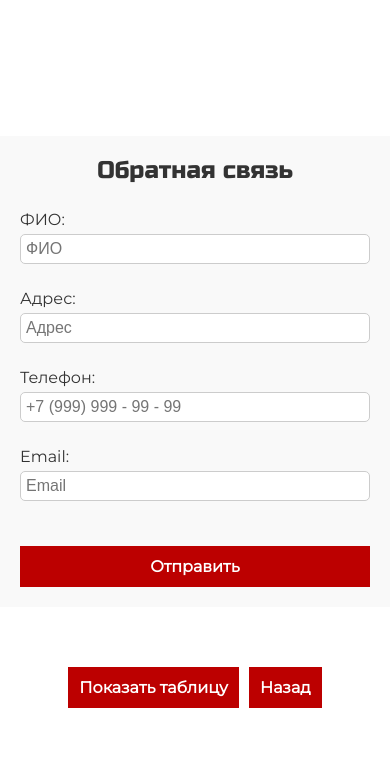
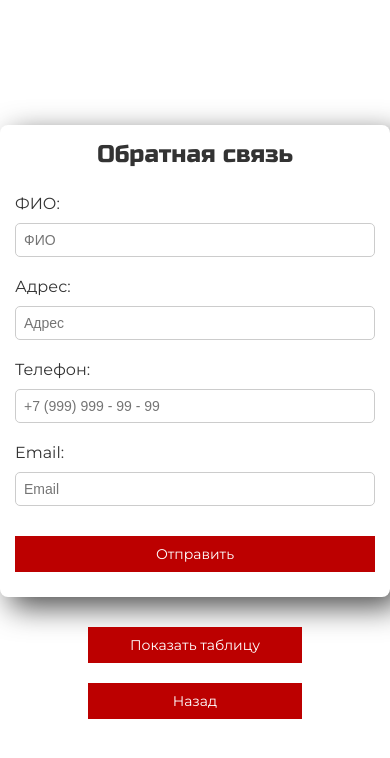
Before and after one commit to Artem-Danilov/Project_test_Danilov_Artem, a PHP site: page /feedback.php in a window 390 px wide. Shown: the top 758 px of the page. Run offline with PHP 8.4, Linux system fonts and the light colour scheme; data that the repository does not hold is empty; some libraries are stand-ins or nearby versions.

Commit message:
Update styles_feedback.css

```diff
--- a/css/styles_feedback.css
+++ b/css/styles_feedback.css
@@ -8,61 +8,33 @@
 
 body, html {
 	height: 100%;
-	margin: 0;
 	width: 100%;
+	background-color: #fff;
 	display: flex;
 	justify-content: center;
 	align-items: center;
-	background-color: #fff;
+	margin: 0;
 }
 
 .wrapper {
-	display: flex;
-	flex-direction: column;
-	align-items: center;
 	width: 100%;
+	max-width: 500px;
+	padding: 20px;
+	margin: auto;
 }
 
 .container {
-	width: 100%;
-	max-width: 500px;
-	background-color: #f9f9f9;
-	padding: 30px;
-	border-radius: 10px;
-	box-shadow: 10px 10px 40px rgba(0, 0, 1, 0.7);
+	background-color: #ffffff;
+	padding: 20px;
+	border-radius: 8px;
+	box-shadow: 0 0 10px rgba(0, 0, 0, 0.1);
 	margin-bottom: 20px;
-}
-
-.back_button {
-	position: absolute;
-	padding: 8px;
-	margin-top: 10px;
-	background-color: #bc0000;
-	color: white;
-	border: 1px solid #bc0000;
-	font-family: raleway-c;
-	cursor: pointer;
-	font-size: 15px;
-	transition: background-color 0.3s, box-shadow 0.3s;
-	left: 20px;
-	top: 20px;
-}
-
-.back_button:hover {
-	background-color: white;
-	color: #bc0000;
-	border: 1px solid #bc0000;
-}
-
-a {
-	text-decoration: none;
-	color: black;
+	box-shadow: 10px 10px 30px rgba(0, 0, 1, 0.7);
 }
 
 form {
 	display: flex;
 	flex-direction: column;
-	width: 100%;
 }
 
 h2 {
@@ -74,21 +46,21 @@ h2 {
 }
 
 .form_group {
+	display: flex;
+	justify-content: space-between;
+	align-items: center;
 	margin-bottom: 15px;
-	display: flex;
-	align-items: center;
 }
 
 label {
-	width: 100px;
-	margin-right: 10px;
+	color: #333333;
+	width: 20%;
 	font-family: raleway-c;
-	color: #333333;
+	text-align: left;
 }
 
 input {
-	flex: 1;
-	width: 250px;
+	width: 70%;
 	padding: 5px;
 	border: 1px solid #ccc;
 	border-radius: 5px;
@@ -101,127 +73,23 @@ input:hover {
 }
 
 button {
-	padding: 10px;
-	margin-top: 20px;
+	padding: 8px 10px;
 	background-color: #bc0000;
 	color: white;
 	border: 1px solid #bc0000;
+	cursor: pointer;
 	font-family: raleway-c;
-	font-weight: bold;
-	cursor: pointer;
-	font-size: 16px;
-	transition: background-color 0.3s;
+	font-size: 15px;
+	transition: background-color 0.3s ease;
+	margin-top: 10px;
+	width: 100%;
+	margin-bottom: 10px;
 }
 
 button:hover {
 	background-color: white;
 	color: #bc0000;
 	border: 1px solid #bc0000;
-}
-
-@media (max-width: 767px) {
-
-.container {
-	padding: 20px;
-	box-shadow: none;
-	border-radius: 0;
-	width: 100vw;
-}
-
-h2 {
-	font-size: 1.5em;
-}
-
-label {
-	width: auto;
-	margin-bottom: 5px;
-}
-
-.form_group {
-	flex-direction: column;
-	align-items: flex-start;
-	width: 100%;
-}
-
-input {
-	width: 100%;
-	margin-bottom: 10px;
-}
-
-button {
-	width: 100%;
-}
-
-.table_container {
-	width: 100%;
-	display: flex;
-	justify-content: center;
-}
-
-table, thead, tbody, th, td, tr {
-	display: block;
-}
-
-thead {
-	display: none;
-}
-
-tr {
-	margin-bottom: 15px;
-}
-
-td {
-	display: flex;
-	justify-content: space-between;
-	align-items: center;
-	padding: 10px;
-	border: 1px solid #ccc;
-	border-radius: 5px;
-	background: #fff;
-	box-shadow: 0 2px 2px rgba(0, 0, 0, 0.1);
-}
-}
-@media (max-width: 768px) {
-
-table, thead, tbody, th, td, tr {
-	display: block;
-}
-
-thead tr {
-	position: absolute;
-	top: -9999px;
-	left: -9999px;
-}
-
-tr {
-	margin: 0 0 1rem 0;
-}
-
-tr:nth-child(odd) {
-	background: #f2f2f2;
-}
-
-td {
-	border: none;
-	border-bottom: 1px solid #ddd;
-	position: relative;
-	padding-left: 50%;
-	text-align: left;
-}
-
-td::before {
-	content: attr(data-label);
-	position: absolute;
-	left: 0;
-	width: 45%;
-	padding-left: 15px;
-	font-weight: bold;
-	text-align: left;
-}
-
-td:last-child {
-	border-bottom: 0;
-}
 }
 
 .table_container {
@@ -233,26 +101,140 @@ td:last-child {
 }
 
 table {
+	width: 100%;
+	max-width: 2000px;
+	min-width: 1200px;
 	border-collapse: collapse;
-	width: 80%;
 	margin-bottom: 20px;
+	background-color: #fff;
 	box-shadow: 0 0 10px rgba(0, 0, 0, 0.7);
+	display: none;
+}
+
+table, th, td {
+	border: 1px solid #ccc;
 }
 
 th, td {
-	border: 1px solid #ccc;
-	padding: 10px;
-	text-align: left;
+	padding: 12px;
+	text-align: center;
+	font-size: 16px;
 	font-family: raleway-c;
-	font-size: 16px;
-	background-color: #DCDCDC;
 }
 
 th {
 	background-color: #f2f2f2;
 }
 
-.button_container {
-	display: flex;
-	gap: 10px;
+
+.data-wrapper {
+	overflow-x: auto;
+	width: 100%;
 }
+
+td {
+	padding: 0;
+}
+
+td input {
+	border: none;
+	background: none;
+	font-size: 16px;
+	width: 100%;
+	padding: 12px;
+}
+
+td input:focus {
+	outline: none;
+}
+
+@media (max-width: 1200px) {
+	.table_container {
+			width: 100%;
+	}
+
+	table {
+			max-width: 100%;
+			min-width: 800px;
+	}
+}
+
+@media (max-width: 768px) {
+	.wrapper {
+			max-width: 100%;
+			padding: 0;
+	}
+
+	.container {
+			padding: 15px;
+			width: 100%;
+			margin-top: 10px;
+	}
+
+	h2 {
+			font-size: 1.5rem;
+	}
+
+	input {
+			font-size: 14px;
+			padding: 8px;
+	}
+
+	button {
+			font-size: 14px;
+			padding: 8px;
+	}
+
+	.form_group {
+			flex-direction: column;
+			align-items: flex-start;
+			margin-bottom: 10px;
+	}
+
+	label, input {
+			width: 100%;
+			margin-bottom: 10px;
+	}
+
+	.table_container {
+			padding: 0 10px;
+	}
+
+	table {
+			width: 100%;
+			display: none;
+			overflow-x: auto;
+			max-width: none;
+			min-width: unset;
+	}
+
+	table, thead, tbody, th, td, tr {
+			display: block;
+	}
+
+	th, td {
+			text-align: left;
+			display: flex;
+			justify-content: space-between;
+			padding: 10px;
+	}
+
+	tr {
+			margin-bottom: 10px;
+			border-bottom: 1px solid #ccc;
+	}
+
+	th {
+			background-color: #f2f2f2;
+	}
+
+	td input {
+			text-align: left;
+	}
+
+	.back_button {
+			width: 100%;
+			margin-top: 10px;
+			margin-bottom: 10px;
+	}
+}
```
